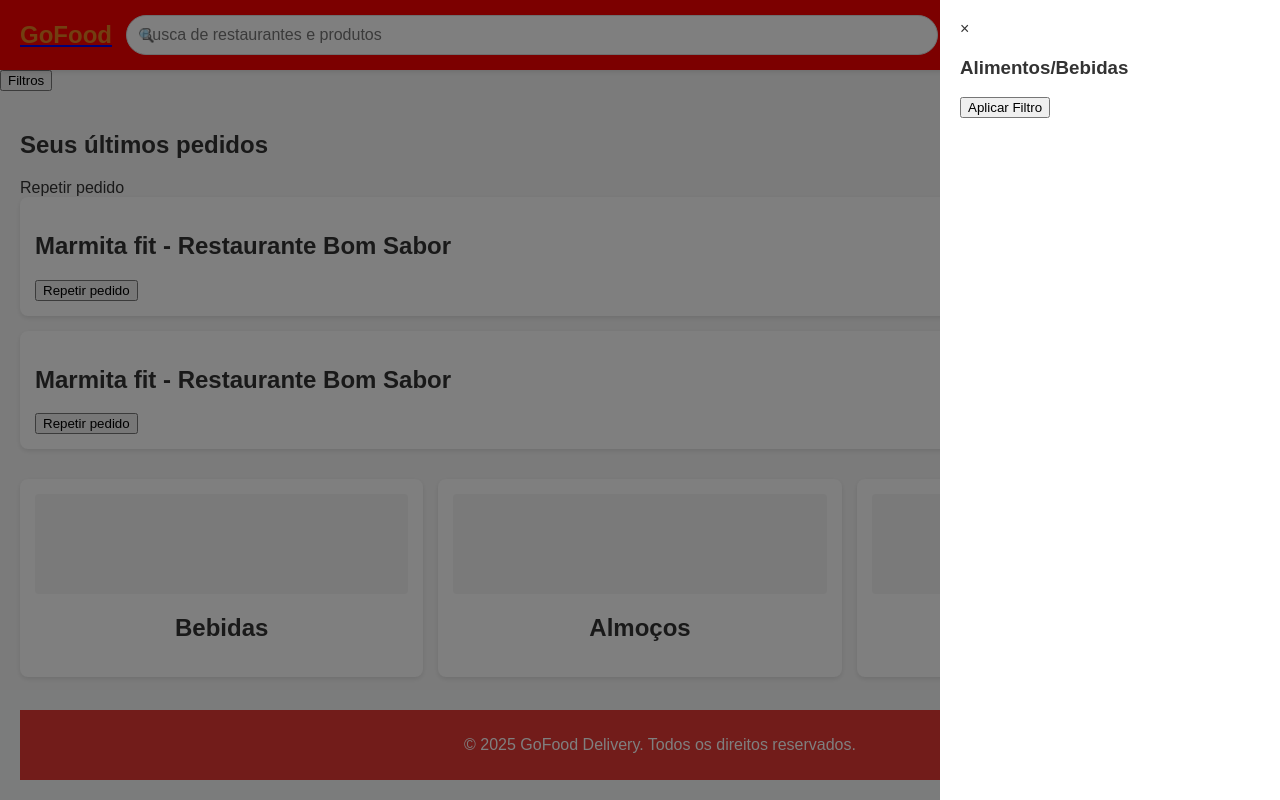
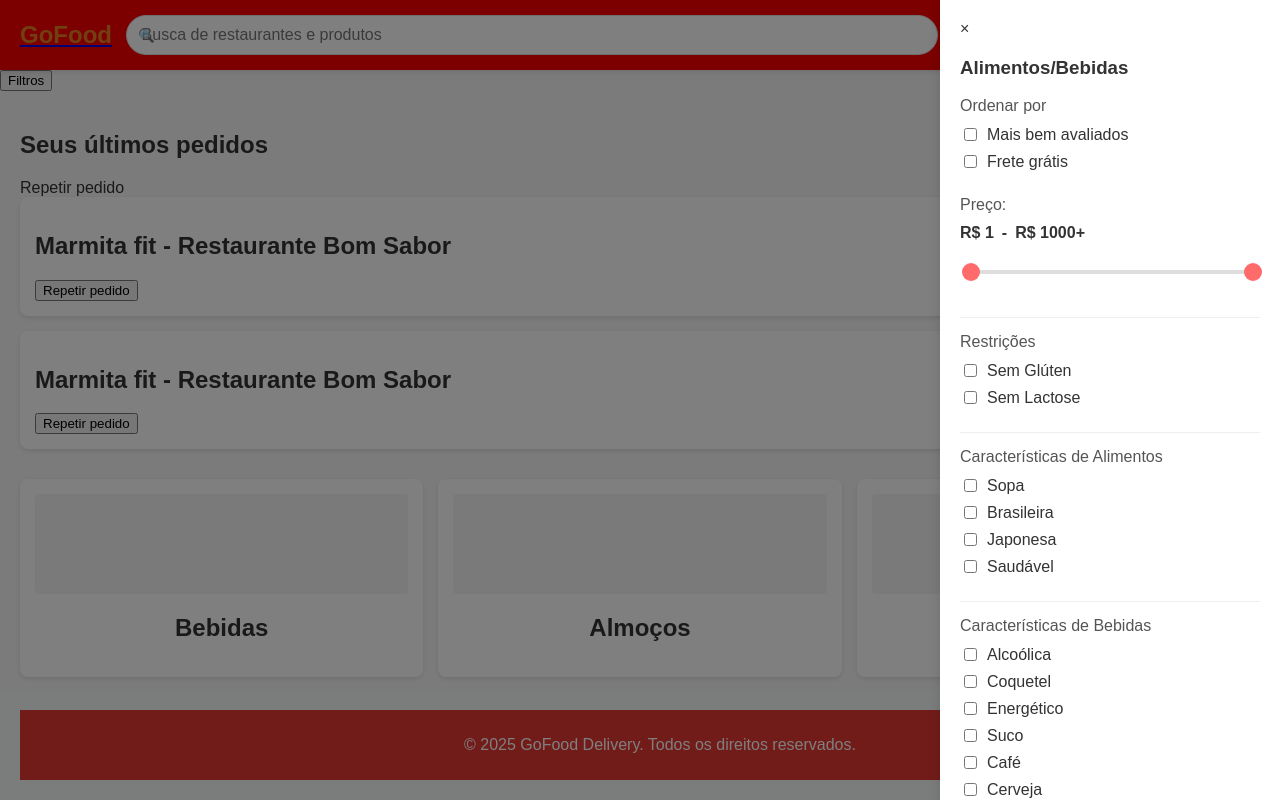
Before and after one commit to CauaConceicao20/GoFood-Delivery-Final, a React (Create React App) app in the folder src/front-end/: page /main_menu in a window 1280 px wide. Both pictures are taken after a click on the button "Filtros". Shown: the top 800 px of the page. Built offline with nearby package versions, Linux system fonts and the light colour scheme.

Commit message:
producao filtro + estilizacao

```diff
--- a/src/front-end/src/telas/main_menu/MainMenu.css
+++ b/src/front-end/src/telas/main_menu/MainMenu.css
@@ -323,6 +323,170 @@
     animation: fadeIn 0.5s ease-in-out;
 }
 
+/* Estilos para os Filtros */
+.filtros {
+  position: fixed;
+  top: 0;
+  right: 0;
+  width: 300px;
+  height: 100%;
+  background: white;
+  padding: 20px;
+  box-shadow: -2px 0 10px rgba(0,0,0,0.1);
+  z-index: 1000;
+  overflow-y: auto;
+}
+
+.filter-section {
+  margin-bottom: 20px;
+}
+
+.filter-section h1 {
+  font-size: 1.5rem;
+  margin-bottom: 15px;
+  color: #333;
+}
+
+.filter-section h2 {
+  font-size: 1rem;
+  margin: 15px 0 10px;
+  color: #555;
+  font-weight: 500;
+}
+
+.filter-option {
+  display: flex;
+  align-items: center;
+  margin-bottom: 8px;
+}
+
+.filter-option input {
+  margin-right: 10px;
+}
+
+.price-filter, .distance-filter {
+  font-weight: bold;
+  color: #333;
+}
+
+.divider {
+  height: 1px;
+  background-color: #eee;
+  margin: 15px 0;
+}
+
+.area-btn-aplicar-filtro {
+  margin-top: 30px;
+  text-align: center;
+}
+
+.btn-aplicar-filtro {
+  background-color: #ff6b6b;
+  color: white;
+  border: none;
+  padding: 12px 24px;
+  border-radius: 30px;
+  font-size: 1rem;
+  cursor: pointer;
+  transition: background-color 0.3s;
+}
+
+.btn-aplicar-filtro:hover {
+  background-color: #ff5252;
+}
+
+/* Estilos para os sliders */
+.filter-section {
+  margin-bottom: 25px;
+}
+
+.price-display {
+  display: flex;
+  align-items: center;
+  margin-bottom: 10px;
+  font-weight: bold;
+}
+
+.price-separator {
+  margin: 0 8px;
+}
+
+.range-slider {
+  position: relative;
+  height: 40px;
+  display: flex;
+  align-items: center;
+}
+
+.slider {
+  -webkit-appearance: none;
+  width: 100%;
+  height: 4px;
+  border-radius: 2px;
+  background: #ddd;
+  outline: none;
+  position: absolute;
+}
+
+.slider::-webkit-slider-thumb {
+  -webkit-appearance: none;
+  appearance: none;
+  width: 18px;
+  height: 18px;
+  border-radius: 50%;
+  background: #ff6b6b;
+  cursor: pointer;
+  z-index: 2;
+  position: relative;
+}
+
+.slider::-moz-range-thumb {
+  width: 18px;
+  height: 18px;
+  border-radius: 50%;
+  background: #ff6b6b;
+  cursor: pointer;
+  z-index: 2;
+  position: relative;
+}
+
+.distance-options {
+  display: flex;
+  justify-content: space-between;
+  margin-bottom: 10px;
+  font-size: 0.8rem;
+  color: #666;
+}
+
+/* Estilo para o slider de distância */
+.distance-slider-container {
+  margin-top: 15px;
+}
+
+.range-slider {
+  position: relative;
+  height: 40px;
+}
+
+.range-slider input[type="range"] {
+  position: absolute;
+}
+
+.range-slider input[type="range"]:nth-child(1)::-webkit-slider-thumb {
+  z-index: 3;
+}
+
+.range-slider input[type="range"]:nth-child(2) {
+  background: none;
+}
+
+.range-slider input[type="range"]:nth-child(2)::-webkit-slider-thumb {
+  z-index: 4;
+}
+
+
+
+
 @keyframes fadeIn {
     from { opacity: 0; transform: translateY(20px); }
     to { opacity: 1; transform: translateY(0); }
--- a/src/front-end/src/telas/main_menu/MainMenu.js
+++ b/src/front-end/src/telas/main_menu/MainMenu.js
@@ -11,6 +11,18 @@
   const [mlRange, setMlRange] = useState(1000);
   const [distanceRange, setDistanceRange] = useState(10);
 
+  const [filters, setFilters] = useState({
+    sortByRating: false,
+    freeDelivery: false,
+    glutenFree: false,
+    lactoseFree: false,
+    foodTypes: [],
+    drinkTypes: [],
+    priceMin: 0,
+    priceRange: [1, 1000],
+    distanceMax: 20
+  });
+
   const toggleSideMenu = () => setShowSideMenu(!showSideMenu);
   const toggleFilters = () => setShowFilters(!showFilters);
   const toggleAddressModal = () => setShowAddressModal(!showAddressModal);
@@ -19,6 +31,13 @@
     e.preventDefault();
     // Lógica para salvar endereço
     setShowAddressModal(false);
+  };
+
+  const handleFilterChange = (filterName) => (e) => {
+    setFilters({
+      ...filters,
+      [filterName]: e.target.checked
+    });
   };
 
   return (
@@ -115,8 +134,158 @@
             <section className="alimentos-e-bebidas">
               <h1>Alimentos/Bebidas</h1>
 
-              {/* Seção de Filtros - Implementar conforme necessário */}
-              {/* ... */}
+              {/* Seção Ordenar por */}
+              <div className="filter-section">
+                <h2>Ordenar por</h2>
+                <div className="filter-option">
+                  <input
+                    type="checkbox"
+                    id="sort-by-rating"
+                    checked={filters.sortByRating}
+                    onChange={handleFilterChange('sortByRating')}
+                  />
+                  <label htmlFor="sort-by-rating">Mais bem avaliados</label>
+                </div>
+                <div className="filter-option">
+                  <input
+                    type="checkbox"
+                    id="free-delivery"
+                    checked={filters.freeDelivery}
+                    onChange={handleFilterChange('freeDelivery')}
+                  />
+                  <label htmlFor="free-delivery">Frete grátis</label>
+                </div>
+              </div>
+
+              {/* Seção Preço */}
+              <div className="filter-section">
+                <h2>Preço:</h2>
+                <div className="price-display">
+                  <span>R$ {filters.priceRange[0]}</span>
+                  <span className="price-separator">-</span>
+                  <span>R$ {filters.priceRange[1]}+</span>
+                </div>
+                <div className="range-slider">
+                  <input
+                    type="range"
+                    min="1"
+                    max="1000"
+                    value={filters.priceRange[0]}
+                    onChange={(e) => setFilters({
+                      ...filters,
+                      priceRange: [parseInt(e.target.value), filters.priceRange[1]]
+                    })}
+                    className="slider"
+                  />
+                  <input
+                    type="range"
+                    min="1"
+                    max="1000"
+                    value={filters.priceRange[1]}
+                    onChange={(e) => setFilters({
+                      ...filters,
+                      priceRange: [filters.priceRange[0], parseInt(e.target.value)]
+                    })}
+                    className="slider"
+                  />
+                </div>
+              </div>
+
+              <div className="divider"></div>
+
+              {/* Seção Restrições */}
+              <div className="filter-section">
+                <h2>Restrições</h2>
+                <div className="filter-option">
+                  <input
+                    type="checkbox"
+                    id="gluten-free"
+                    checked={filters.glutenFree}
+                    onChange={handleFilterChange('glutenFree')}
+                  />
+                  <label htmlFor="gluten-free">Sem Glúten</label>
+                </div>
+                <div className="filter-option">
+                  <input
+                    type="checkbox"
+                    id="lactose-free"
+                    checked={filters.lactoseFree}
+                    onChange={handleFilterChange('lactoseFree')}
+                  />
+                  <label htmlFor="lactose-free">Sem Lactose</label>
+                </div>
+              </div>
+
+              <div className="divider"></div>
+
+              {/* Seção Características de Alimentos */}
+              <div className="filter-section">
+                <h2>Características de Alimentos</h2>
+                {['Sopa', 'Brasileira', 'Japonesa', 'Saudável'].map((type) => (
+                  <div key={type} className="filter-option">
+                    <input
+                      type="checkbox"
+                      id={`food-${type}`}
+                      checked={filters.foodTypes.includes(type)}
+                      onChange={(e) => {
+                        const newFoodTypes = e.target.checked
+                          ? [...filters.foodTypes, type]
+                          : filters.foodTypes.filter(t => t !== type);
+                        setFilters({ ...filters, foodTypes: newFoodTypes });
+                      }}
+                    />
+                    <label htmlFor={`food-${type}`}>{type}</label>
+                  </div>
+                ))}
+              </div>
+
+              <div className="divider"></div>
+
+              {/* Seção Características de Bebidas */}
+              <div className="filter-section">
+                <h2>Características de Bebidas</h2>
+                {['Alcoólica', 'Coquetel', 'Energético', 'Suco', 'Café', 'Cerveja'].map((type) => (
+                  <div key={type} className="filter-option">
+                    <input
+                      type="checkbox"
+                      id={`drink-${type}`}
+                      checked={filters.drinkTypes.includes(type)}
+                      onChange={(e) => {
+                        const newDrinkTypes = e.target.checked
+                          ? [...filters.drinkTypes, type]
+                          : filters.drinkTypes.filter(t => t !== type);
+                        setFilters({ ...filters, drinkTypes: newDrinkTypes });
+                      }}
+                    />
+                    <label htmlFor={`drink-${type}`}>{type}</label>
+                  </div>
+                ))}
+              </div>
+
+              <div className="divider"></div>
+
+              {/* Seção Distância */}
+              <div className="filter-section">
+                <h2>Distância</h2>
+                <div className="distance-options">
+                  <span>1km</span>
+                  <span>5km</span>
+                  <span>10km</span>
+                  <span>20km+</span>
+                </div>
+                <input
+                  type="range"
+                  min="1"
+                  max="20"
+                  step="1"
+                  value={filters.distanceMax}
+                  onChange={(e) => setFilters({
+                    ...filters,
+                    distanceMax: parseInt(e.target.value)
+                  })}
+                  className="slider"
+                />
+              </div>
 
               <div className="area-btn-aplicar-filtro">
                 <button className="btn-aplicar-filtro" onClick={toggleFilters}>
```
